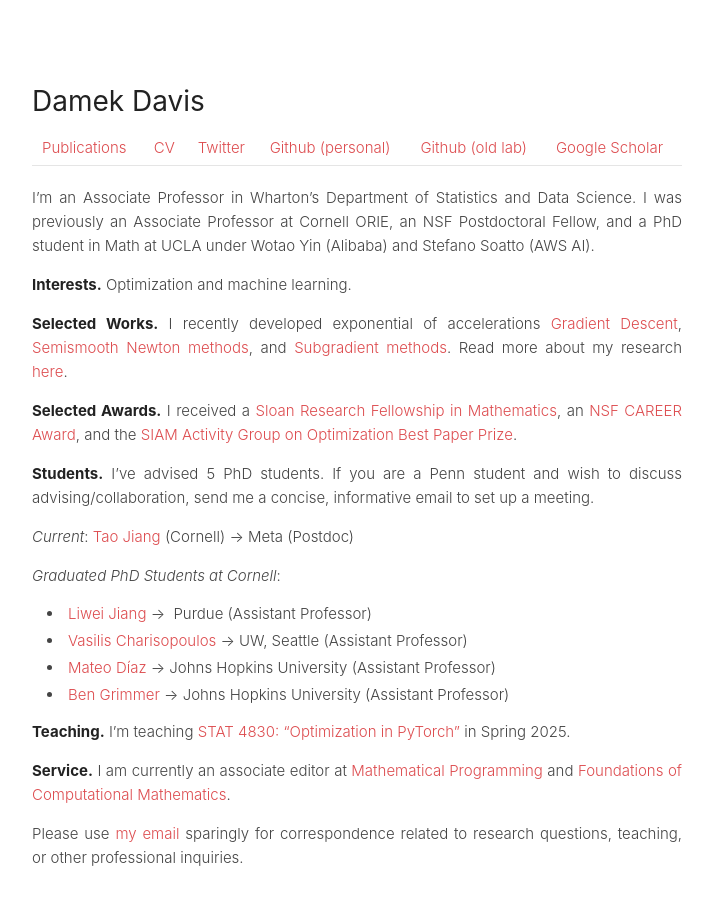
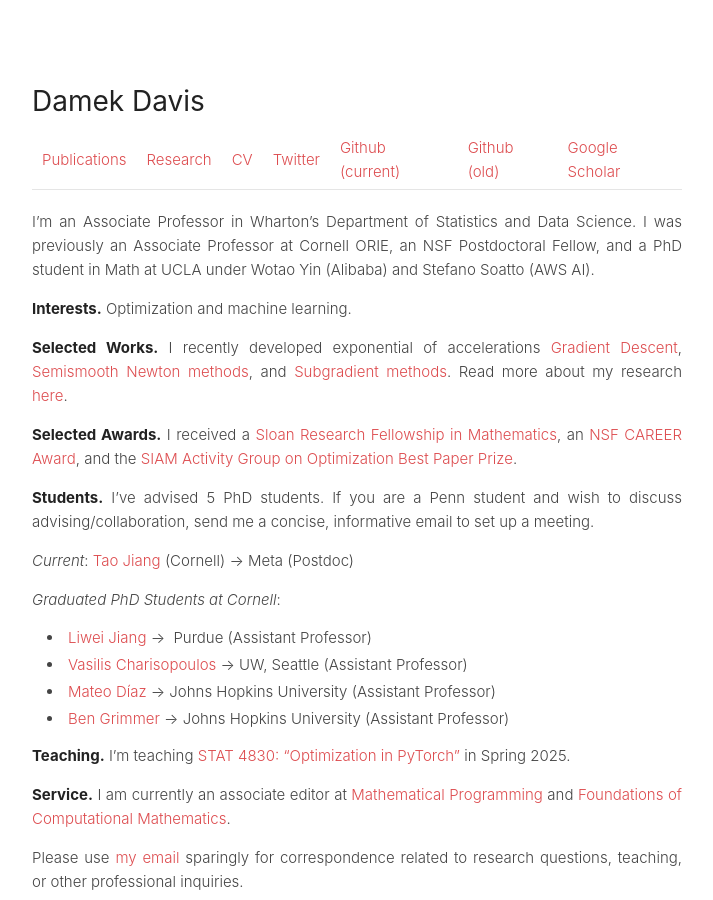
Before and after one commit to damek/damek.github.io, a Jekyll site: the page built from index.md, in a window 1280 px wide and 900 px high. Shown: the whole window, without its empty margins (283-996 px from the left). Built offline with Jekyll 4.4.1, drawn with Linux system fonts in a browser that asks for light colours.

Commit message:
Update index.md to improve content and fix formatting

```diff
--- a/index.md
+++ b/index.md
@@ -4,7 +4,7 @@ title: Damek Davis
 ---
 # Damek Davis
 
-[Publications](#publications) | [CV](cv.pdf) | [Twitter](https://twitter.com/damekdavis) | [Github (personal)](https://github.com/damek) | [Github (old lab)](https://github.com/COR-OPT) | [Google Scholar](https://scholar.google.com/citations?user=uGdPyZQAAAAJ&hl=en)
+[Publications](#publications) | [Research](research.html) | [CV](cv.pdf) | [Twitter](https://twitter.com/damekdavis) | [Github (current)](https://github.com/damek) | [Github (old)](https://github.com/COR-OPT) | [Google Scholar](https://scholar.google.com/citations?user=uGdPyZQAAAAJ&hl=en)
 
 
 I'm an Associate Professor in Wharton's Department of Statistics and Data Science. I was previously an Associate Professor at Cornell ORIE, an NSF Postdoctoral Fellow, and a PhD student in Math at UCLA under Wotao Yin (Alibaba) and Stefano Soatto (AWS AI).
```
